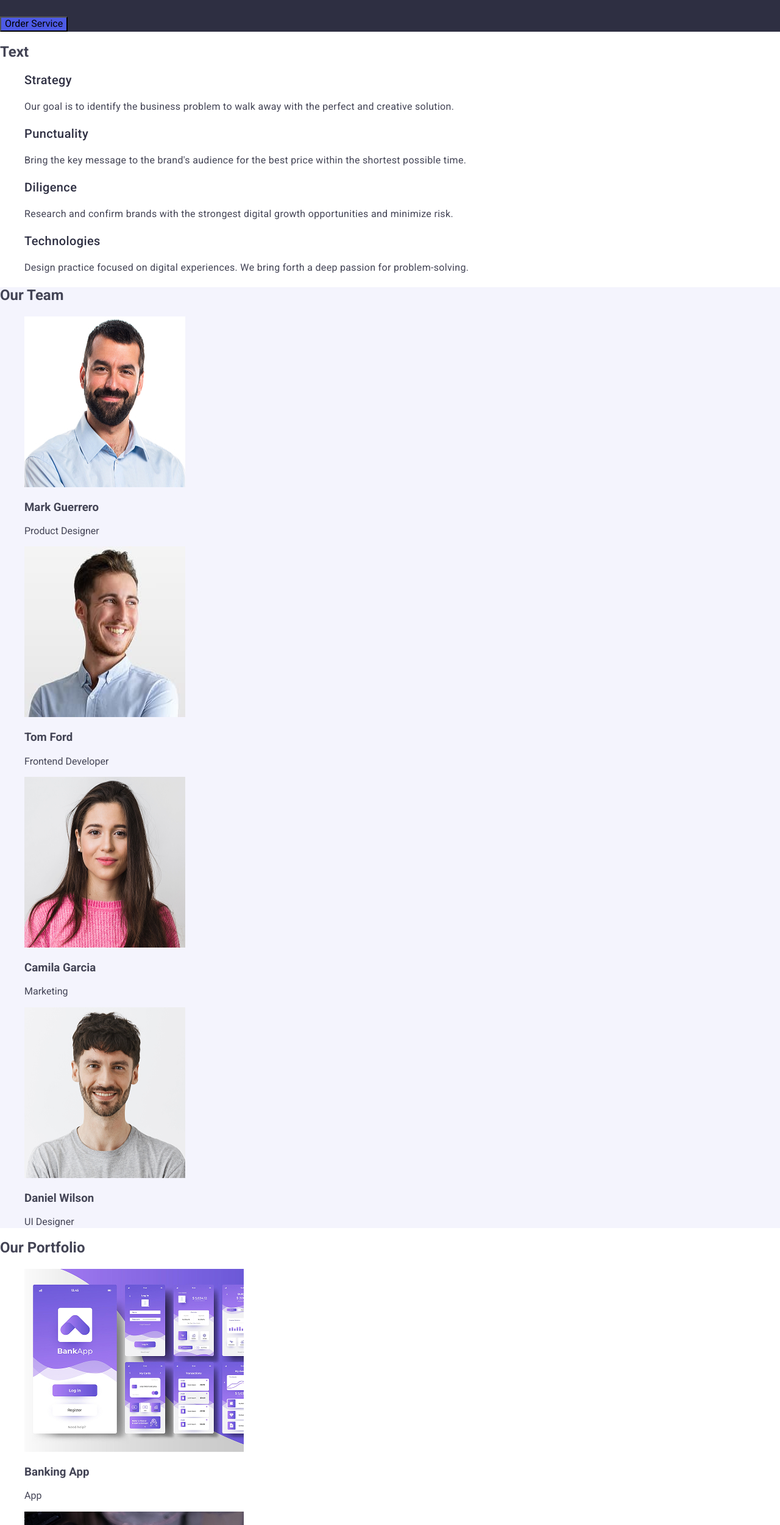
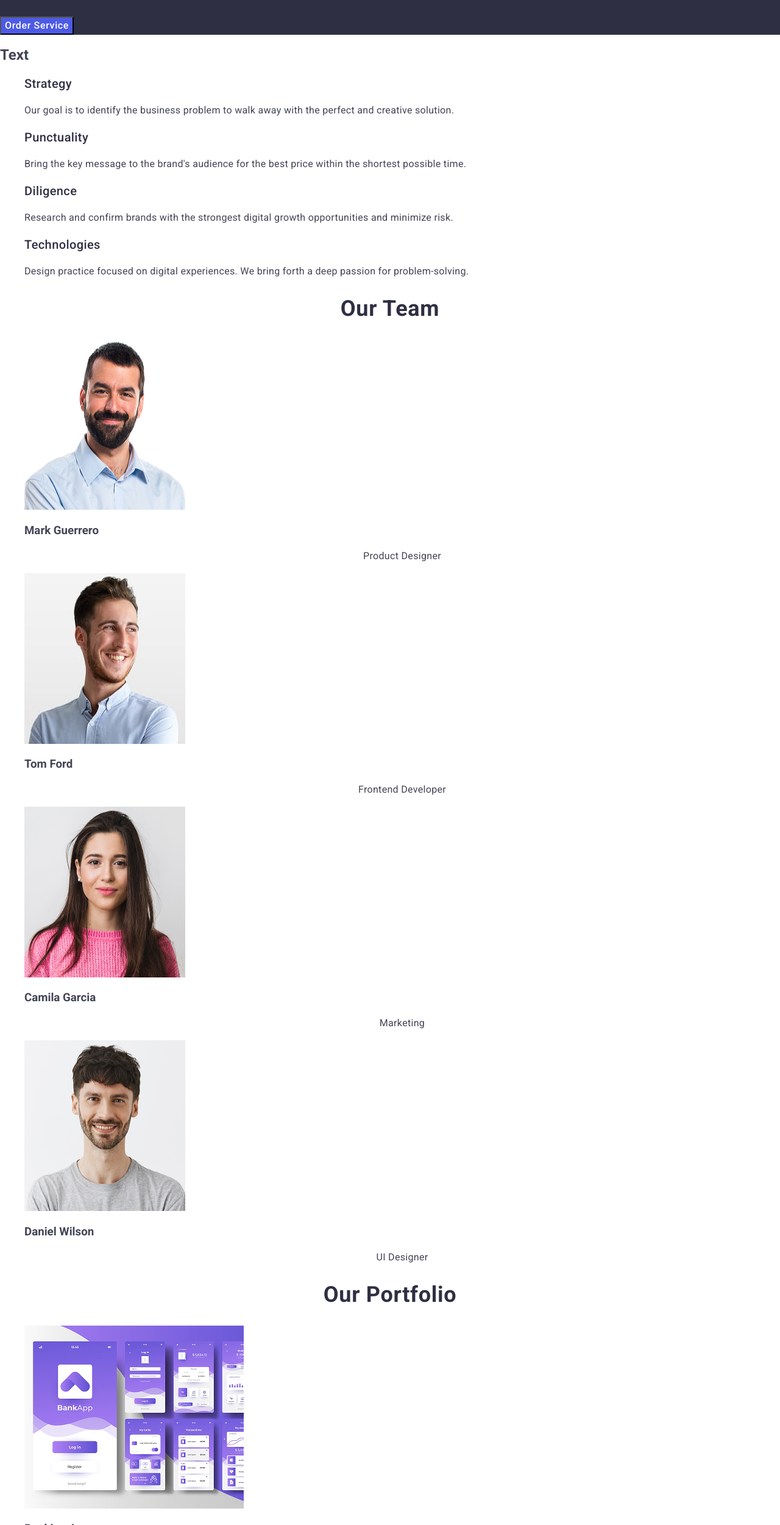
Before and after one commit to chernovetskiy96-commits/goit-markup-hw-02, a plain HTML site: page index.html in a window 1280 px wide. Shown: the part 299-2800 px from the top of the page at 61% size. Drawn offline with nearby package versions, Linux system fonts and the light colour scheme.

Commit message:
edit markup hw 2

```diff
--- a/css/styles.css
+++ b/css/styles.css
@@ -66,7 +66,7 @@ a {
 .main-title {
     font-weight: 700;
     font-size: 56px;
-    line-height: 1.07143;
+    line-height: 1.07;
     letter-spacing: 0.02em;
     text-align: center;
     color: #fff;
@@ -74,6 +74,13 @@ a {
 
 .main-button {
     background: #4d5ae5;
+}
+.main-button {
+    font-weight: 500;
+    line-height: 1.5;
+    letter-spacing: 0.04em;
+    color: #ffffff;
+    cursor: pointer;
 }
 
 .main-button:hover,
@@ -98,15 +105,16 @@ a {
 }
 
 .team {
-    background-color: #f4f4fd;
+    background-color: #FFFFFF;
 }
 
-.team-title .portfolio-title {
+.team-title {
     font-weight: 700;
     font-size: 36px;
-    line-height: 1.11111;
+    line-height: 1.11;
     letter-spacing: 0.02em;
     text-align: center;
+    text-transform: capitalize;
     color: #2e2f42;
 }
 
@@ -121,13 +129,32 @@ a {
 
 
 
-.team-page .portfolio-page {
+.team-page {
     font-weight: 400;
     font-size: 16px;
     line-height: 1.5;
     letter-spacing: 0.02em;
     text-align: center;
     color: #434455;
+}
+
+.portfolio-title {
+    font-weight: 700;
+        font-size: 36px;
+        line-height: 1.11;
+        letter-spacing: 0.02em;
+        text-align: center;
+        text-transform: capitalize;
+        color: #2e2f42;
+}
+
+.portfolio-page {
+    font-weight: 400;
+        font-size: 16px;
+        line-height: 1.5;
+        letter-spacing: 0.02em;
+        text-align: center;
+        color: #434455;
 }
 
 footer {
--- a/index.html
+++ b/index.html
@@ -31,10 +31,10 @@
             <a class="nav-link" href="./index.html">Studio</a>
           </li>
           <li class="nav-item">
-            <a class="nav-link" href="#">Portfolio</a>
+            <a class="nav-link" href="">Portfolio</a>
           </li>
           <li class="nav-item">
-            <a class="nav-link" href="#">Contacts</a>
+            <a class="nav-link" href="">Contacts</a>
           </li>
         </ul>
       </nav>
```
